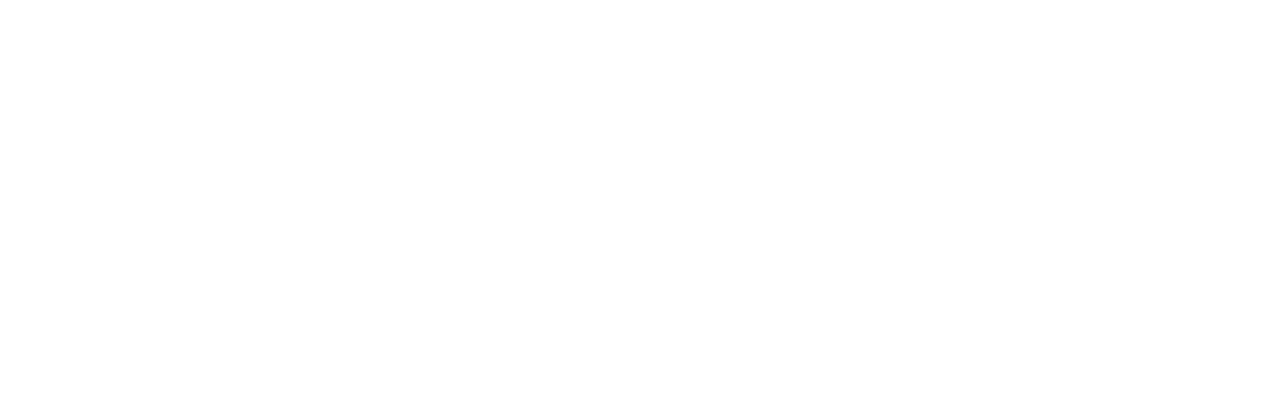
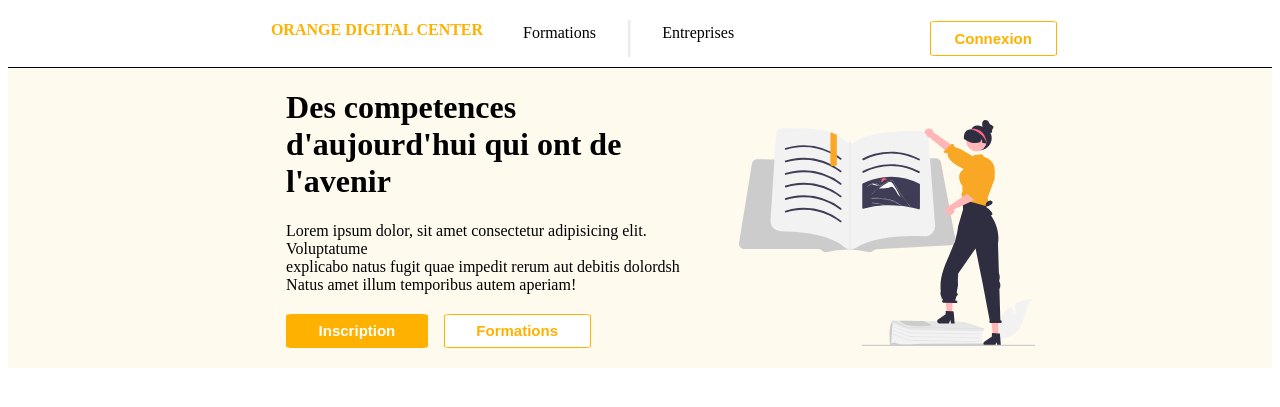
Before and after one commit to ayaya6436/portail, a PHP site: page / in a window 1280 px wide. Before the commit the part shown is empty. Shown: the top 407 px of the page. Run offline with PHP 8.4, Linux system fonts and the light colour scheme.

Commit message:
page acceuil

```diff
--- /dev/null
+++ b/assets/css/style.css
@@ -0,0 +1,141 @@
+.container {
+    display: flex;
+    flex-direction: column;
+}
+.navbar{
+    display: flex;
+    flex-direction: row;
+    justify-content: space-around;
+    border-bottom: 1px solid #000;
+    justify-content: center;
+
+
+}
+.title{
+    color:#ffb100;
+    font-weight: bold;
+}
+.title ,.connect{
+    margin-top: 1%;
+}
+
+.menu{
+    margin-right: 20%;
+}
+.menu ul {
+    display: flex;
+    flex-direction: row;
+    margin-right: 30%;
+
+
+
+}
+
+ a{
+    color: black;
+    text-decoration: none;
+
+}
+
+.menu li {
+  list-style-type: none;
+  margin-right: 30%;
+
+}
+
+.connect{
+    display: flex;
+    flex-direction: row;
+
+}
+
+
+
+
+
+.btn1{
+    border: 1px solid #ffb100;
+    padding: 10% 30%;
+    border-radius: 5%;
+    background-color: #fff;
+    color: #ffb100;
+    font-weight: bold;
+    font-size: 15px;
+
+
+}
+
+.btn2{
+    border: 1px solid #ffb100;
+    padding: 2% 8%;
+    border-radius: 5%;
+    background-color: #ffb100;
+    color: #fff;
+    font-weight: bold;
+    text-align: center;
+    font-weight: bold;
+    font-size: 15px;
+
+}
+
+
+.btn3{
+    border: 1px solid #ffb100;
+    padding: 2% 8%;
+    border-radius: 5%;
+    background-color: #fff;
+    color: #ffb100;
+    font-weight: bold;
+    text-align: center;
+    font-weight: bold;
+    font-size: 15px;
+
+}
+
+
+
+.separateur{
+    color: #ececed;
+    font-weight: bold;
+    font-size: 40px;
+    margin-bottom: -7%;
+    margin-top: -14%;
+
+    /* height: 5%; */
+}
+
+
+.content{
+    display: flex;
+    flex-direction: row;
+    justify-content: space-around;
+    background-color: #fffaee;
+}
+
+.content3{
+    display: flex;
+    flex-direction: row;
+    margin-top: 5%;
+    margin-bottom: 5%;
+
+}
+
+.content3 button{
+   margin-right: 16px;
+
+}
+
+
+
+.content-text{
+   display: flex;
+   flex-direction: column;
+   margin-left: 22%;
+
+}
+
+.content img{
+    height: 110%;
+    width: 50%;
+    margin-left: 10%;
+}
--- a/index.php
+++ b/index.php
@@ -3,12 +3,57 @@
 <head>
     <meta charset="UTF-8">
     <meta name="viewport" content="width=device-width, initial-scale=1.0">
-    <link rel="stylesheet" href="style.css">
+    <link rel="stylesheet" href="assets/css/style.css">
     <title>Portail ODC</title>
 </head>
 <body>
     <div class="container">
-        <div class="navbar"></div>
+        <div class="navbar">
+            <div class="title"><span>ORANGE DIGITAL CENTER</span></div>
+            <div class="menu">
+                <ul>
+                    <li><a href="#">Formations</a></li>
+                    <li class="separateur">|</li>
+                    <li><a href="#">Entreprises</a></li>
+                </ul>
+            </div>
+
+            <div class="connect">
+                <!-- <div class="search">
+                    <input type="search">
+                </div> -->
+                <div class="btn-connect">
+                    <button class="btn1">Connexion</button>
+                </div>
+            </div>
+        </div>
+
+        <div class="content">
+           <div class="content-text">
+           <div class="content1">
+                <h1>Des competences <br>
+                    d'aujourd'hui qui ont de <br>
+                    l'avenir
+
+                </h1>
+            </div>
+            <div class="content2">
+                Lorem ipsum dolor, sit amet consectetur adipisicing elit. Voluptatume<br>
+                 explicabo natus fugit quae impedit rerum aut debitis dolordsh <br>
+                Natus amet illum temporibus autem aperiam!
+            </div>
+
+            <div class="content3">
+                <button class="btn2">Inscription</button>
+                <button class="btn3">Formations</button>
+            </div>
+
+           </div>
+
+            <div class="content-image">
+                <img src="assets/images/undraw_book_lover_re_rwjy.svg" alt="image1">
+            </div>
+        </div>
     </div>
 </body>
 </html>
```
Also changed, not shown: assets/images/undraw_book_lover_re_rwjy.svg (added), assets/js/script.js (added), style.css (deleted).
